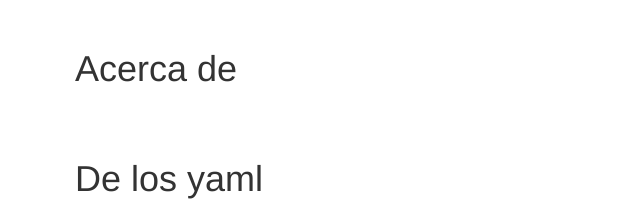
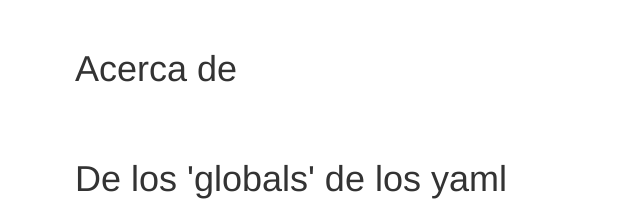
Before and after one commit to mprizmic/fd5, a Symfony app: template templates/default/acerca_de.html.twig in a window 1280 px wide. Shown: the part 51-261 px from the top of the page, without its empty margins (0-640 px from the left). Run offline with Twig, Linux system fonts and the light colour scheme; the template is opened without the code that fills it, so the values that code supplies are empty; some libraries are stand-ins or nearby versions.

Commit message:
arreglo de titulo

```diff
--- a/templates/default/acerca_de.html.twig
+++ b/templates/default/acerca_de.html.twig
@@ -7,7 +7,7 @@
 <h1>Acerca de </h1>
 <br />
 <br />
-<h1>De los yaml</h1>
+<h1>De los 'globals' de los yaml</h1>
 <p>{{ APP_NAME }}</p>
 <p>Versión: {{ VERSION }}</p>
 <p>Desarrollado con:</p>
```
